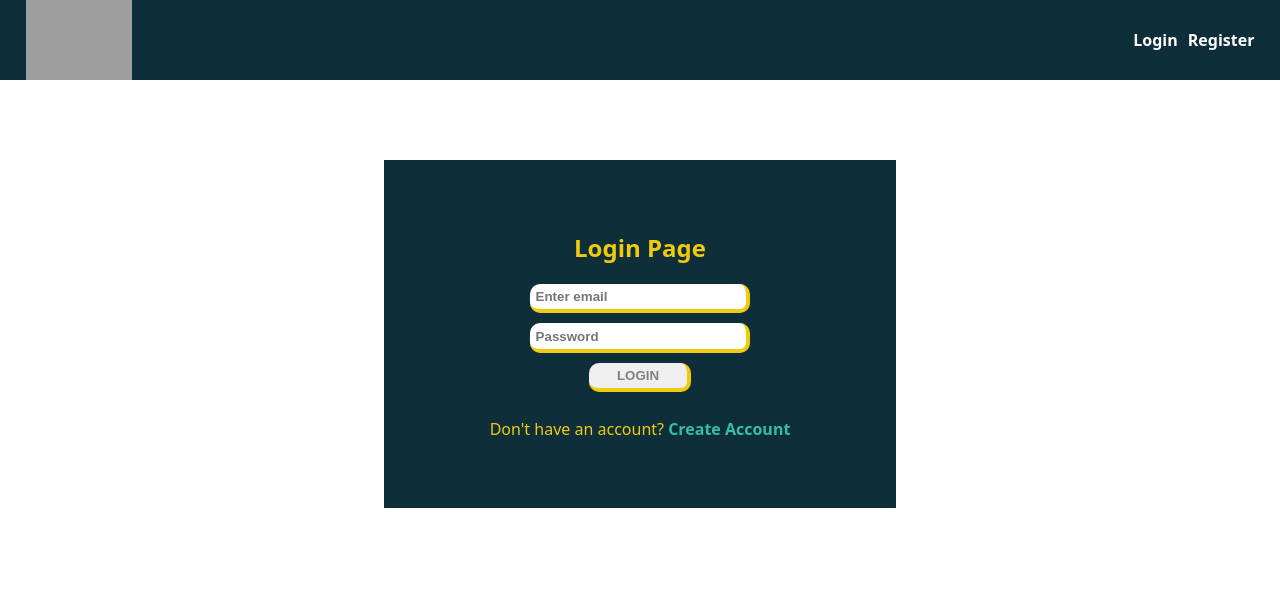
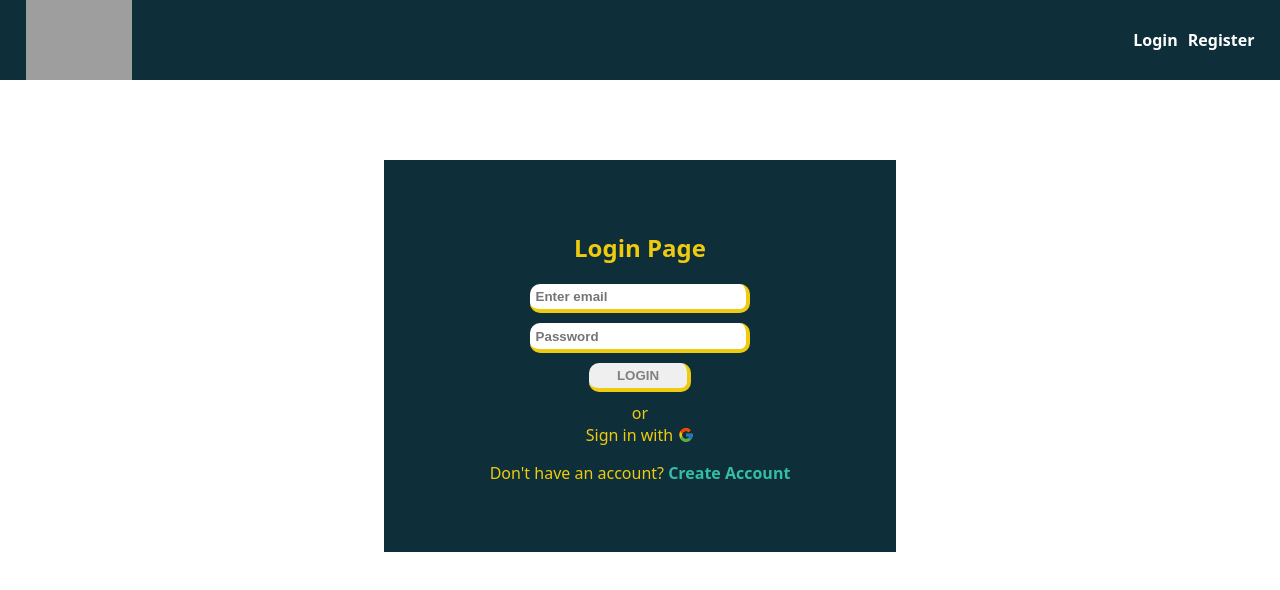
Before and after one commit to tanishaa17/Tummoc-assignment, a React (Create React App) app in the folder Client/: page /login in a window 1280 px wide. Shown: the top 590 px of the page. Built offline with nearby package versions, Linux system fonts and the light colour scheme; grey boxes are pictures that could not be loaded.

Commit message:
added structure for oAuth

```diff
--- a/Client/package.json
+++ b/Client/package.json
@@ -9,6 +9,7 @@
     "axios": "^1.4.0",
     "react": "^18.2.0",
     "react-dom": "^18.2.0",
+    "react-icons": "^4.9.0",
     "react-redux": "^8.0.5",
     "react-router-dom": "^6.11.2",
     "react-scripts": "5.0.1",
--- a/Client/src/Components/Login/Login.jsx
+++ b/Client/src/Components/Login/Login.jsx
@@ -3,7 +3,7 @@ import '../Login/Login.css'
 import { Link } from "react-router-dom";
 import { useDispatch, useSelector } from "react-redux";
 import { userLogin } from "../Redux/Actions/action";
-
+import { FcGoogle } from "react-icons/fc"
 
 export const Login = () => {
   const [email, setEmail] = useState("");
@@ -40,7 +40,13 @@ export const Login = () => {
 
       <button id="loginBtn" type="submit" onClick={handleLogin}>
         LOGIN
-      </button>
+      </button> <br />
+      or <br />
+      <div style={{ display: "flex", justifyContent: "center", alignItems: "center" }}>
+        Sign in with
+
+        <FcGoogle style={{ marginLeft: "5px", cursor: "pointer" }} />
+      </div>
       <p>Don't have an account? <Link id="registerLink" to='/register'>Create Account</Link></p>
     </form>
 
--- a/Client/src/Components/Register/Register.jsx
+++ b/Client/src/Components/Register/Register.jsx
@@ -3,6 +3,8 @@ import { useDispatch } from 'react-redux'
 import '../Register/Register.css'
 import { Link } from "react-router-dom";
 import { userRegister } from "../Redux/Actions/action";
+import { FcGoogle } from "react-icons/fc"
+
 
 export const Register = () => {
 
@@ -38,7 +40,13 @@ export const Register = () => {
 
       <button id="registerBtn" type="submit" onClick={register}>
         REGISTER
-      </button>
+      </button> <br />
+      or <br />
+      <div style={{ display: "flex", justifyContent: "center", alignItems: "center" }}>
+        Sign up with
+
+        <FcGoogle style={{ marginLeft: "5px", cursor: "pointer" }} />
+      </div>
       <p>Already have an account? <Link id="loginLink" to='/login'>Login</Link></p>
     </form >
   )
```
Also changed, not shown: 1 other file (tests, documents, lock files or other folders).
